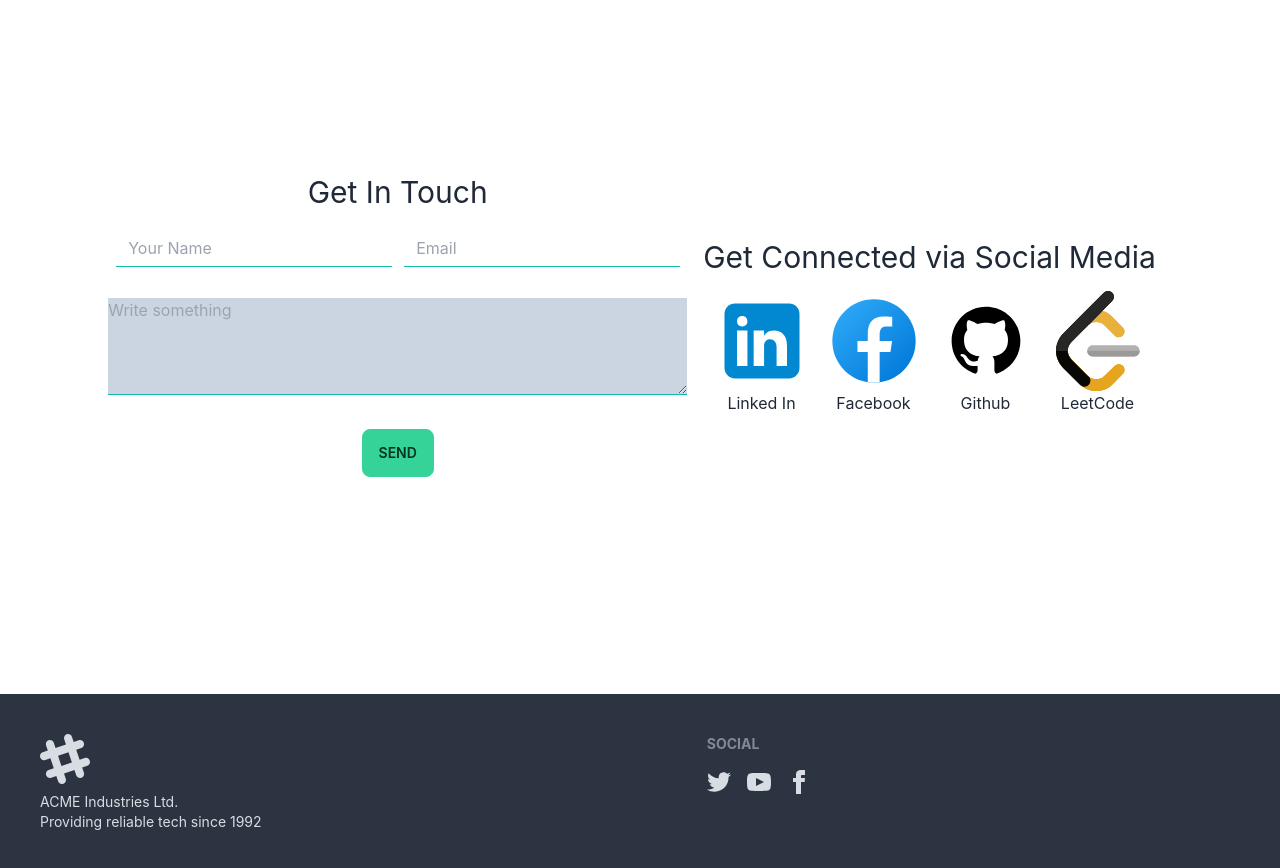
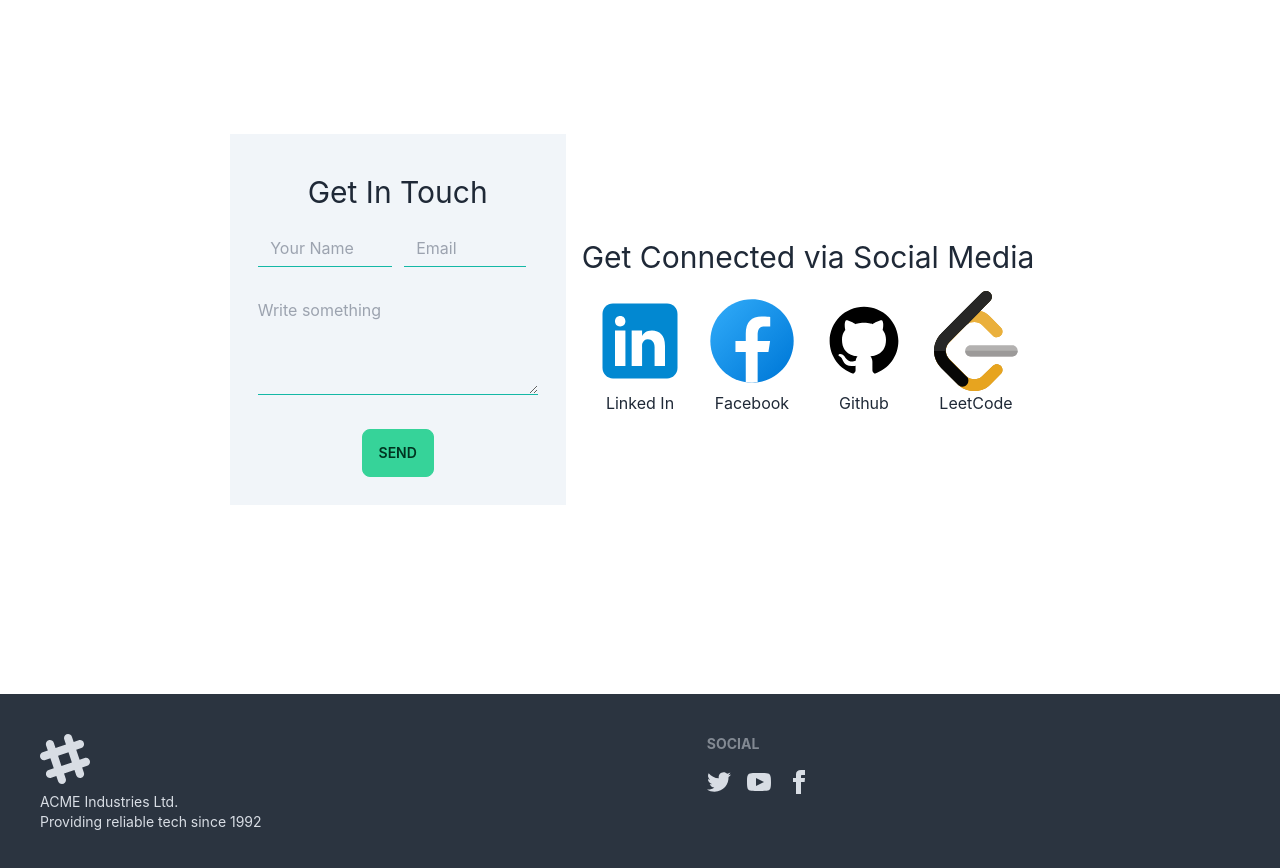
Before and after one commit to noman5945/Portfolio, a React (Create React App) app: page / in a window 1280 px wide. Shown: the part 4440-5308 px from the top of the page. Built offline with nearby package versions, Linux system fonts and the light colour scheme.

Commit message:
What can i do secton left

```diff
--- a/src/Sections/Contact/Contact.js
+++ b/src/Sections/Contact/Contact.js
@@ -33,10 +33,10 @@ const Contact = () => {
       id="contact"
       className=" block p-10 mx-6 max-h-[1120px] lg:h-[750px] lg:flex lg:flex-row lg:items-center lg:justify-center lg:mx-10"
     >
-      <form className=" block">
-        <div className=" flex flex-col items-center">
+      <form className=" block bg-slate-100 p-4 w-[100%] lg:w-[30%]">
+        <div className=" flex flex-col items-center p-3">
           <p className=" my-3 text-3xl">Get In Touch</p>
-          <div className=" my-12 lg:my-2 grid grid-cols-1 lg:grid-cols-6 lg:gap-3   gap-2  h-8 ">
+          <div className=" my-12 lg:my-2 grid grid-cols-1 lg:grid-cols-6 lg:gap-3  gap-2  h-8 ">
             <input
               className=" bg-inherit border-b border-teal-500 py-2 w-full text-gray-700 mr-3  px-2 leading-tight focus:outline-none lg:col-span-3"
               type="text"
@@ -45,14 +45,14 @@ const Contact = () => {
             <input
               type="text"
               placeholder=" Email"
-              className=" bg-inherit border-b border-teal-500 py-2 w-full text-gray-700 mr-3  px-2 leading-tight focus:outline-none lg:col-span-3"
+              className=" bg-inherit border-b border-teal-500 py-2 w-full max-w-fit text-gray-700 mr-3  px-2 leading-tight focus:outline-none lg:col-span-3"
             />
           </div>
-          <div className=" max-w-fit my-7">
+          <div className=" max-w-full my-7">
             <textarea
               rows={4}
-              cols={55}
-              className="bg-inherit border-b border-teal-500 focus:outline-none max-w-sm lg:max-w-[100%]   bg-slate-300"
+              cols={57}
+              className="bg-inherit border-b border-teal-500 focus:outline-none w-[100%] lg:max-w-[100%]   "
               placeholder="Write something"
             ></textarea>
           </div>
```
